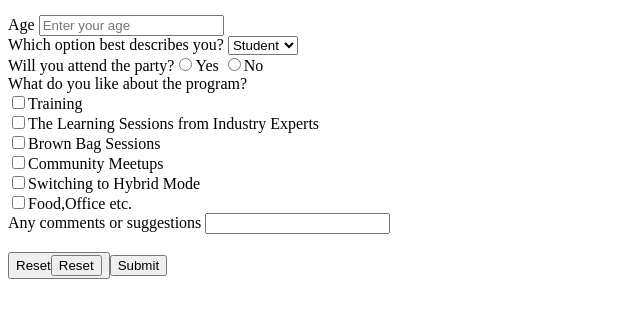
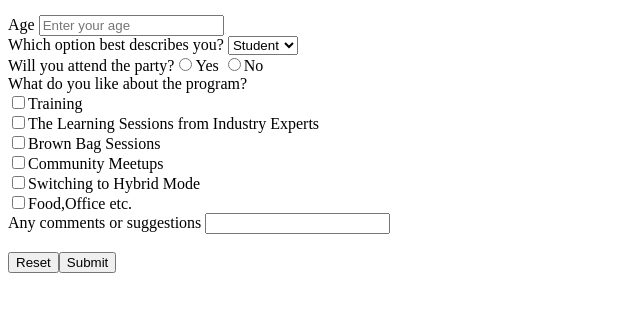
Before and after one commit to manojdm018/FULL-STACKS-DEVELOPMENT-2026, a plain HTML site: page farewell-party-survey.html in a window 1280 px wide. Shown: the part 125-442 px from the top of the page, without its empty margins (0-640 px from the left). Drawn offline with Linux system fonts and the light colour scheme.

Commit message:
fixed reset buttons input type

```diff
--- a/farewell-party-survey.html
+++ b/farewell-party-survey.html
@@ -36,6 +36,6 @@
     </div>
     <!-- any comments? -->
     <form>Any comments or suggestions <input type="text"></form><br>
-    <button>Reset<input type="reset"></button><button>Submit</button>
+    <button type="reset">Reset</button><button>Submit</button>
     </body>
 </html>
```
